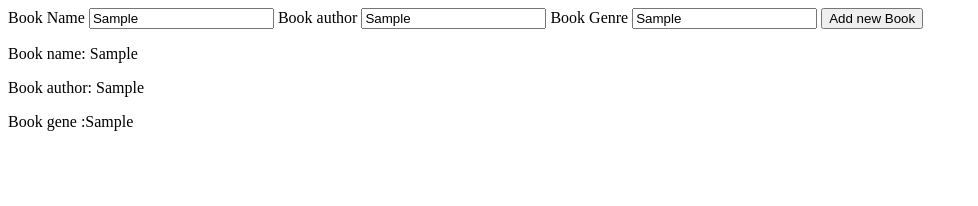
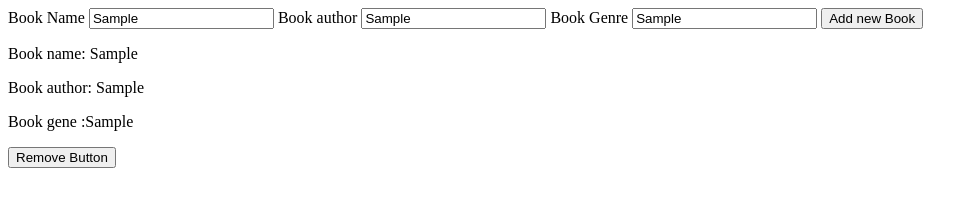
Before and after one commit to Russel-domingo/book-library, a plain HTML site: page index.html in a window 1280 px wide. Both pictures are taken after typing "Sample", "Sample", "Sample" into the empty fields and a click on the button "Add new Book". Shown: the whole page, without its empty margins (0-978 px from the left). Drawn offline with Linux system fonts and the light colour scheme.

Commit message:
finish remove function nality

```diff
--- a/book.js
+++ b/book.js
@@ -16,18 +16,40 @@ function addBookToLibrary(name, author, genre) {
     myLibrary.push(newBook);
 }
 
+
 function displayBook () {
     const container = document.querySelector('.book-container');
     container.innerHTML = "";
     myLibrary.forEach(item => {
         const div = document.createElement("div");
+        div.className = "book-card";
+
+        div.dataset.id = item.id;
         div.innerHTML = `
             <p>Book name: ${item.name}</p>
             <p>Book author: ${item.author}</p>
             <p>Book gene :${item.genre}</p>
         `;
+
+        const removeBtn = document.createElement("button");
+        removeBtn.textContent = "Remove Book";
+        removeBtn.className = "remove-btn";
+        removeBtn.textContent = "Remove Button";
+
+        removeBtn.addEventListener("click", (e) => {
+            const id = div.dataset.id;
+            const index = myLibrary.findIndex(book => book.id === id);
+
+            if (index !== -1) {
+                myLibrary.splice(index, 1);
+                displayBook();
+            }
+        });
+
+        div.appendChild(removeBtn);
         container.appendChild(div);
     });
+
 }
 
 addBtn.addEventListener("click", (e) => {
```
Also changed, not shown: index.html (+2 -0 lines).
